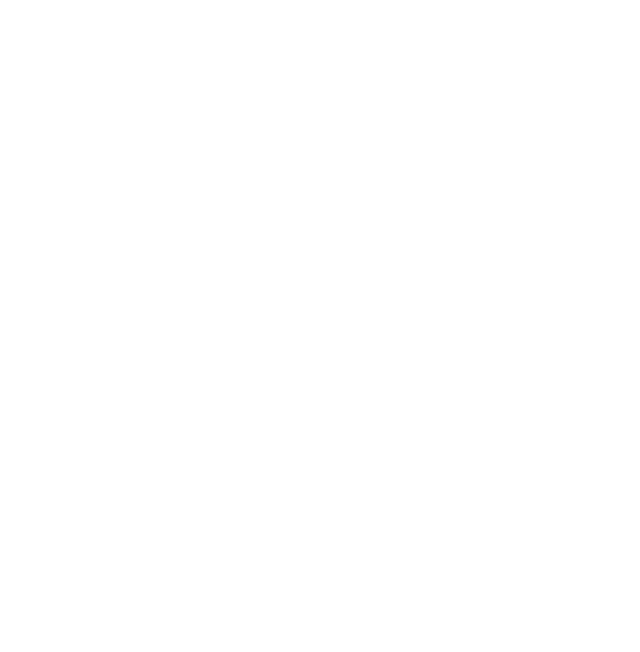
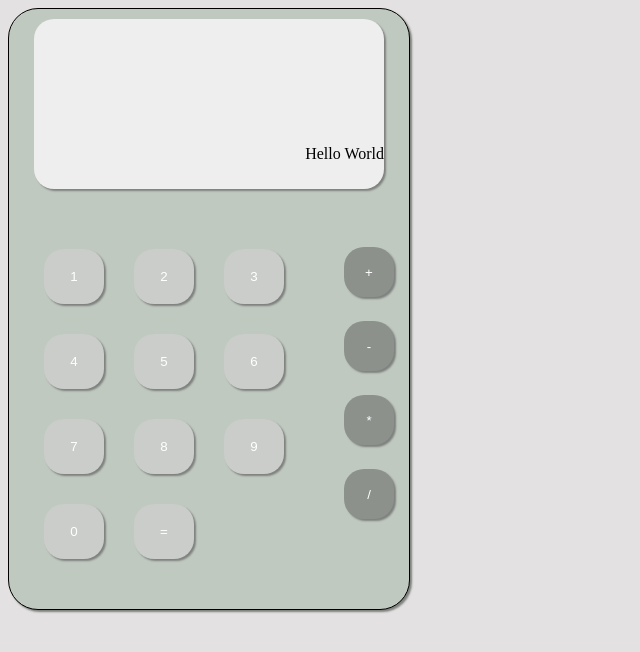
Before and after one commit to nicoleshafer/JavaScript-Projects, a plain HTML site: page calculator/index.html in a window 1280 px wide. Shown: the whole page, without its empty margins (0-640 px from the left). Drawn offline with Linux system fonts and the light colour scheme.

Commit message:
added css styling to calculater

```diff
--- a/calculator/app.js
+++ b/calculator/app.js
@@ -0,0 +1,5 @@
+let screen = document.getElementsByClassName(".span")
+
+
+const screenView = screen.innerText("Hey")
+console.log(screenView)
--- a/calculator/index.html
+++ b/calculator/index.html
@@ -4,8 +4,72 @@
     <meta charset="UTF-8">
     <meta name="viewport" content="width=device-width, initial-scale=1.0">
     <title>Beginner Calculator</title>
+    <link rel="stylesheet" href="style.css">
 </head>
 <body>
+    <div class="calc-container">
+        <div class="screen">
+            <span class="span">Hello World</span>
+        </div>
+        <div class="btns">
+            <div class="numbers">
+                <div class="button-div">
+                    <button>1</button>
+                </div>
+                <div class="button-div">
+                    <button>2</button>
+                </div>
+                <div class="button-div">
+                    <button>3</button>
+                </div>
+                <div class="button-div">
+                    <button>4</button>
+                </div>
+                <div class="button-div">
+                    <button>5</button>
+                </div>
+                <div class="button-div">
+                    <button>6</button>
+                </div>
+                <div class="button-div">
+                    <button>7</button>
+                </div>
+                <div class="button-div">
+                    <button>8</button>
+                </div>
+                <div class="button-div">
+                    <button>9</button>
+                </div>
+                <div class="button-div">
+                    <button>0</button>
+                </div>
+                <div class="button-div">
+                    <button>=</button>
+                </div>
+            </div>
+            <div class="symbols">
+                <div class="button-div">
+                    <button>+</button>
+                </div>
+                <div class="button-div">
+                    <button>-</button>
+                </div>
+                <div class="button-div">
+                    <button>*</button>
+                </div>
+                <div class="button-div">
+                    <button>/</button>
+                </div>
+            </div>
+        </div>
+    </div>
 
+
+
+
+
+
+
+    <script src="app.js"></script>
 </body>
 </html>
--- a/calculator/style.css
+++ b/calculator/style.css
@@ -0,0 +1,70 @@
+body{
+    background-color: rgb(227, 225, 225);
+    display: flex;
+    /* justify-content: center; */
+}
+.calc-container{
+    border:1px solid black;
+    height:600px;
+    width:400px;
+    display: flex;
+    flex-direction: column;
+    border-radius: 30px;
+    background-color: rgb(192, 201, 192);
+    box-shadow: 2px 2px 2px rgb(126, 129, 126)
+}
+
+.screen{
+    height:170px;
+    width:350px;
+    background-color: rgb(238, 238, 238);
+    box-shadow: 2px 2px 2px rgb(126, 129, 126);
+    margin: 10px auto;
+    border-radius: 20px;
+}
+
+span{
+    display: flex;
+    justify-content: end;
+    transform: translateY(700%);
+}
+.btns{
+    display: flex;
+    margin:auto 0px;
+
+}
+
+.numbers{
+    display: flex;
+    flex-wrap: wrap;
+    gap:30px;
+    padding: 20px;
+    margin: 7px 15px;
+}
+
+.numbers button{
+    border-radius: 20px;
+    background-color: rgb(202, 205, 202);
+    box-shadow: 2px 2px 2px rgb(126, 129, 126);
+    color:white;
+    height:55px;
+    width:60px;
+    border: none;
+}
+.symbols button{
+    border-radius: 20px;
+    background-color: rgb(140, 145, 140);
+    box-shadow: 2px 2px 2px rgb(126, 129, 126);
+    color:white;
+    border: none;
+    height:50px;
+    width:50px;
+    margin:  2px 15px;
+}
+
+.symbols{
+    display: flex;
+    flex-direction: column;
+    gap: 20px;
+    margin: 23px 0;
+}
```
